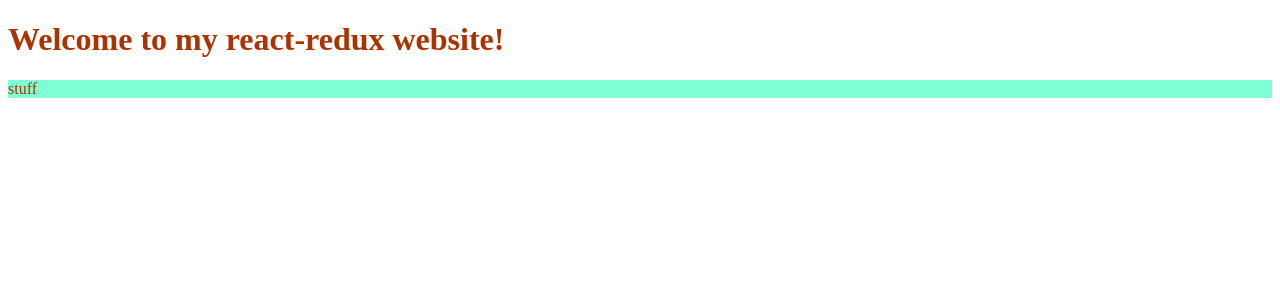
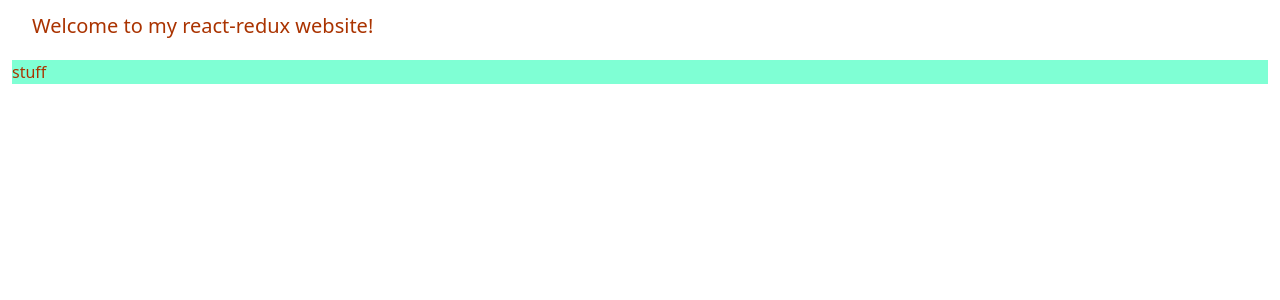
Before and after one commit to marklimm/react-redux-app, a Next.js app: page / in a window 1280 px wide. Shown: the top 300 px of the page. Built offline with nearby package versions, Linux system fonts and the light colour scheme.

Commit message:
adding tailwind CSS

```diff
--- a/package.json
+++ b/package.json
@@ -28,11 +28,14 @@
     "@types/react": "^17.0.8",
     "@typescript-eslint/eslint-plugin": "^4.25.0",
     "@typescript-eslint/parser": "^4.25.0",
+    "autoprefixer": "^10.2.6",
     "eslint": "^7.27.0",
     "eslint-config-prettier": "^8.3.0",
     "eslint-plugin-prettier": "^3.4.0",
     "eslint-plugin-react": "^7.24.0",
+    "postcss": "^8.3.0",
     "prettier": "^2.3.0",
+    "tailwindcss": "^2.1.2",
     "typescript": "^4.3.2"
   },
   "devDependenciesComments": {
--- a/pages/_app.tsx
+++ b/pages/_app.tsx
@@ -2,6 +2,8 @@ import React, { FunctionComponent } from 'react'
 import Head from 'next/head'
 
 import { AppProps } from 'next/app'
+
+import './tailwind.scss'
 
 //  import a root level SCSS file
 import './_app.scss'
--- a/pages/index.tsx
+++ b/pages/index.tsx
@@ -18,9 +18,9 @@ const HomePage: FunctionComponent<HomePageProps> = ({
         <meta name='description' content='A demo react-redux website'></meta>
       </Head>
 
-      <div>
-        <h1>Welcome to my react-redux website!</h1>
-        <div className={styles.thisDiv}>{name}</div>
+      <div className='m-3'>
+        <h1 className='ml-5 text-xl'>Welcome to my react-redux website!</h1>
+        <div className={`${styles.thisDiv} mt-5`}>{name}</div>
       </div>
     </>
   )
--- /dev/null
+++ b/pages/tailwind.scss
@@ -0,0 +1,3 @@
+@tailwind base;
+@tailwind components;
+@tailwind utilities;
--- /dev/null
+++ b/postcss.config.js
@@ -0,0 +1,6 @@
+module.exports = {
+  plugins: {
+    tailwindcss: {},
+    autoprefixer: {},
+  },
+}
--- /dev/null
+++ b/tailwind.config.js
@@ -0,0 +1,11 @@
+module.exports = {
+  purge: ['./pages/**/*.{js,ts,jsx,tsx}', './components/**/*.{js,ts,jsx,tsx}'],
+  darkMode: false, // or 'media' or 'class'
+  theme: {
+    extend: {},
+  },
+  variants: {
+    extend: {},
+  },
+  plugins: [],
+}
```
Also changed, not shown: 1 other file (tests, documents, lock files or other folders).
